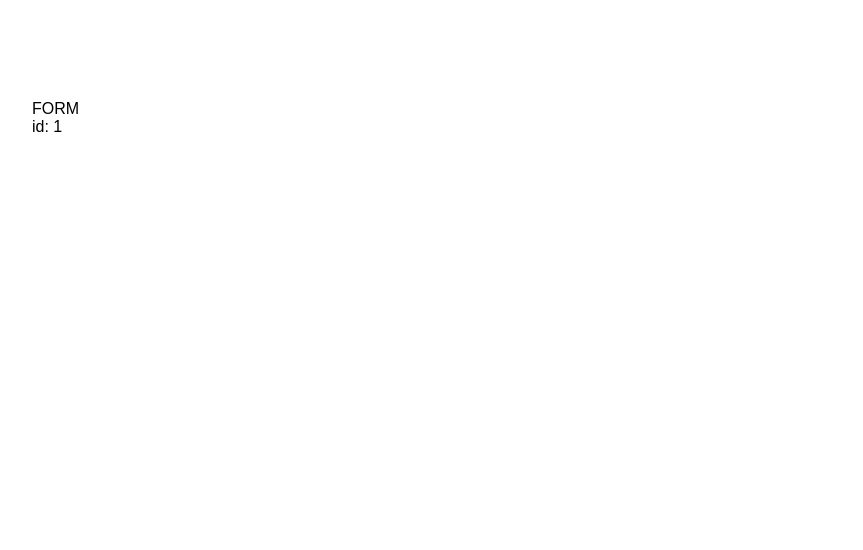
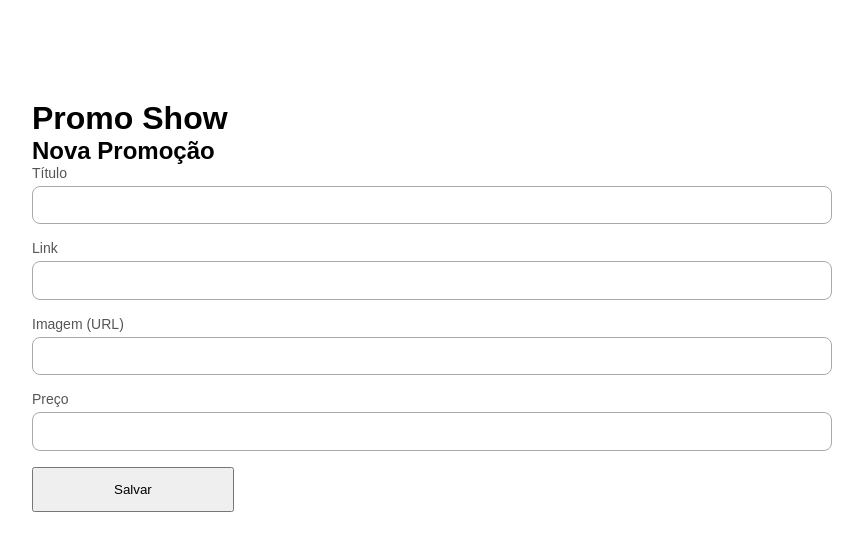
Before and after one commit to mateuscorreiaazevedo/new-react-project, a React (Create React App) app: page /edit/1 in a window 1280 px wide. Shown: the top 550 px of the page, without its empty margins (208-1071 px from the left). Built offline with nearby package versions, Linux system fonts and the light colour scheme.

Commit message:
implementando a atribuição post na page

```diff
--- a/db.json
+++ b/db.json
@@ -23,6 +23,27 @@
       "title": "Fone de Ouvido Jaybird Run XT Sport Bluetooth, Cinza",
       "price": 699.99,
       "imageUrl": "https://encrypted-tbn2.gstatic.com/shopping?q=tbn:ANd9GcRFNmi6069JHKZEGCUeyucd3TNwwIErNgxEibLGI27uH0csSAMSlhh09AJ-rCUtQJBUsu5IlyjU45r_w860rRpuWb9Ky4hD"
+    },
+    {
+      "title": "Cadeira Escritório Gamer MoobX GT Racer Preta Com Regulagem de Altura",
+      "price": 999,
+      "url": "https://www.amazon.com.br/Cadeira-Gamer-Gt-Racer-Preto/dp/B083M7KDYX/?_encoding=UTF8&pd_rd_w=4o6JA&pf_rd_p=df4ac1cc-1218-4e71-aa2e-283172bce35c&pf_rd_r=KS0YNHGQZZ7X09PBBJKK&pd_rd_r=9b5dde2e-1e68-4d8b-95f0-866292d0bef6&pd_rd_wg=FaIrm&ref_=pd_gw_ci_mcx_mi",
+      "imageUrl": "https://m.media-amazon.com/images/I/5106wJrh6PL._AC_SX522_.jpg",
+      "id": 5
+    },
+    {
+      "title": "Apple MacBook Pro (de 16 polegadas, Processador M1 Pro da Apple com CPU 10‑core e GPU 16‑core, 16 GB RAM, 512 GB SSD) - Space Gray",
+      "price": 32.999,
+      "url": "https://www.amazon.com.br/Apple-MacBook-16-polegadas-Processador-GPU-16%E2%80%91core/dp/B09L5969NZ/ref=sr_1_4?keywords=macbook+pro+512&qid=1650981016&sprefix=macboo%2Caps%2C293&sr=8-4&ufe=app_do%3Aamzn1.fos.25548f35-0de7-44b3-b28e-0f56f3f96147",
+      "imageUrl": "https://m.media-amazon.com/images/I/61aUBxqc5PL._AC_SX425_.jpg",
+      "id": 6
+    },
+    {
+      "title": "Razer Basilisk X Hyperspeed Mouse para jogos sem fio: Bluetooth e sem fio, sensor óptico de 16K DPI, 6 botões programáveis, bateria de 450 horas, preto clássico",
+      "price": 239.83,
+      "url": "https://www.amazon.com.br/Razer-Mouse-jogos-Basilisk-HyperSpeed/dp/B07YPBQSCK/?_encoding=UTF8&pd_rd_w=P32zF&pf_rd_p=717e1082-1b26-481d-94d5-2a1a46904215&pf_rd_r=9WXRG6PC27RH4SYHTGKS&pd_rd_r=c29f89e9-8ff1-4e5e-b2ba-06d270d358f1&pd_rd_wg=kzjdi&ref_=pd_gw_ci_mcx_mr_hp_atf_m&th=1",
+      "imageUrl": "https://m.media-amazon.com/images/I/81W3s4ZWMXL._AC_SX425_.jpg",
+      "id": 7
     }
   ],
   "comments": [
--- a/package.json
+++ b/package.json
@@ -6,7 +6,7 @@
   "scripts": {
     "start": "react-scripts start",
     "build": "react-scripts build",
-    "api": "npx json-server --watch db.json --port 9002"
+    "api": "npx json-server --watch db.json --port 9000"
   },
   "dependencies": {
     "axios": "^0.26.1",
--- a/src/components/Form/Form.jsx
+++ b/src/components/Form/Form.jsx
@@ -1,14 +1,71 @@
-import { useParams } from "react-router-dom"
+import {
+  FormContainer,
+  FormGroup,
+  FormLabel,
+  FormInput,
+  FormBtn,
+} from "./Style";
+import { useForm } from "../../hooks/useForm";
+import { useNavigate } from "react-router-dom";
+import { FormService } from "../../service/postPromotion";
+
 
 export default function Form() {
-    const { id } = useParams()
+  const { setValue, values } = useForm();
+  let navigate = useNavigate()
 
-    return (
+  const handleSubmit = (e) => {
+    e.preventDefault();
+
+    FormService
+      .save(values)
+      .then((response) => {
+          navigate("/");
+      });
+  };
+
+
+  return (
+    <div>
+      <h1>Promo Show</h1>
+      <h2>Nova Promoção</h2>
+
+      <FormContainer>
+        <FormGroup>
+          <FormLabel htmlFor="title">Título</FormLabel>
+          <FormInput type="text" name="title" id="title" onChange={setValue} />
+        </FormGroup>
+
+        <FormGroup>
+          <FormLabel htmlFor="url">Link</FormLabel>
+          <FormInput type="text" name="url" id="url" onChange={setValue} />
+        </FormGroup>
+
+        <FormGroup>
+          <FormLabel htmlFor="imageUrl">Imagem (URL)</FormLabel>
+          <FormInput
+            type="text"
+            name="imageUrl"
+            id="imageUrl"
+            onChange={setValue}
+          />
+        </FormGroup>
+
+        <FormGroup>
+          <FormLabel htmlFor="price">Preço</FormLabel>
+          <FormInput
+            type="number"
+            name="price"
+            id="price"
+            onChange={setValue}
+          />
+        </FormGroup>
         <div>
-            FORM
-            {id &&(
-                <div>id: {id}</div>
-            )}
+          <FormBtn type="submit" onClick={handleSubmit}>
+            Salvar
+          </FormBtn>
         </div>
-    )
+      </FormContainer>
+    </div>
+  );
 }
--- /dev/null
+++ b/src/components/Form/Style.jsx
@@ -0,0 +1,28 @@
+import styled from 'styled-components'
+
+export const FormContainer = styled.form`
+
+
+`
+
+export const FormGroup = styled.div`
+    display: flex;
+    flex-direction: column;
+    margin-bottom: 1em;
+`
+export const FormLabel = styled.label`
+    margin-bottom: 5px;
+    font-size: 14px;
+    font-weight: 500;
+    color: #555;
+`
+export const FormInput = styled.input`
+    border: 1px solid #aaa;
+    border-radius: 8px;
+    background-color: #fff;
+    height: 2.4rem;
+    padding: 0 1em;
+`
+export const FormBtn = styled.button`
+    padding: 1em 5rem;
+`
--- a/src/components/Promotion/List/List.jsx
+++ b/src/components/Promotion/List/List.jsx
@@ -1,7 +1,7 @@
 import { promotionService } from "../../../service/promotions"
-import { useEffect, useState } from "react"
 import PromotionCard from "../Card/Card"
 import { ListContainer, ListHeader } from '../style'
+import { useEffect, useState } from "react"
 import { Link } from "react-router-dom"
 import PromotionSearch from "../Search/Search"
 
--- /dev/null
+++ b/src/hooks/useForm.js
@@ -0,0 +1,19 @@
+import { useState } from "react";
+
+export const useForm = () => {
+  const [values, setValues] = useState({});
+
+  const setValue = (event) => {
+    const { name, value } = event.target;
+    setValues((prev) => {
+      return {
+        ...prev,
+        [name]: value,
+      };
+    });
+  };
+  return {
+      setValue,
+      values
+  }
+};
--- a/src/service/api.js
+++ b/src/service/api.js
@@ -1,6 +1,6 @@
 import axios from "axios"
 
-const BASE_URL = "http://localhost:9002"
+const BASE_URL = "http://localhost:9000"
 
 export const api = axios.create({
     baseURL: BASE_URL
--- /dev/null
+++ b/src/service/postPromotion.js
@@ -0,0 +1,7 @@
+import { api } from "./api";
+
+export const FormService = {
+    save: ({ title, price, url, imageUrl }) => {
+        return api.post('/promotions', {title, price:Number(price), url, imageUrl })
+    }
+}
```
Also changed, not shown: src/utils/promotionHelper.js (added). Lines whose indentation alone changed are shown as unchanged.
